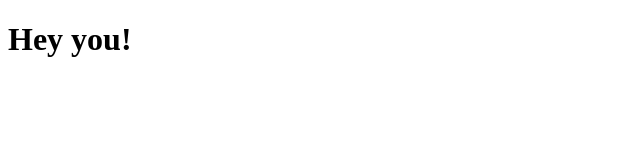
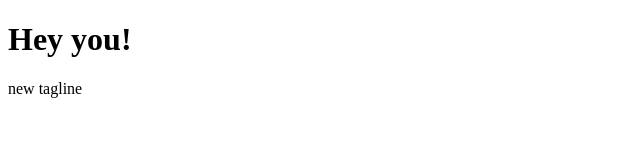
Before and after one commit to Lizeys/testarpages, a plain HTML site: page index.html in a window 1280 px wide. Shown: the full height of the page, 0-640 px from the left. Drawn offline with Linux system fonts and the light colour scheme.

Commit message:
added ptag

```diff
--- a/index.html
+++ b/index.html
@@ -10,6 +10,7 @@
 
 <body>
     <h1>Hey you!</h1>
+    <p>new tagline</p>
 </body>
 
 </html>
```
